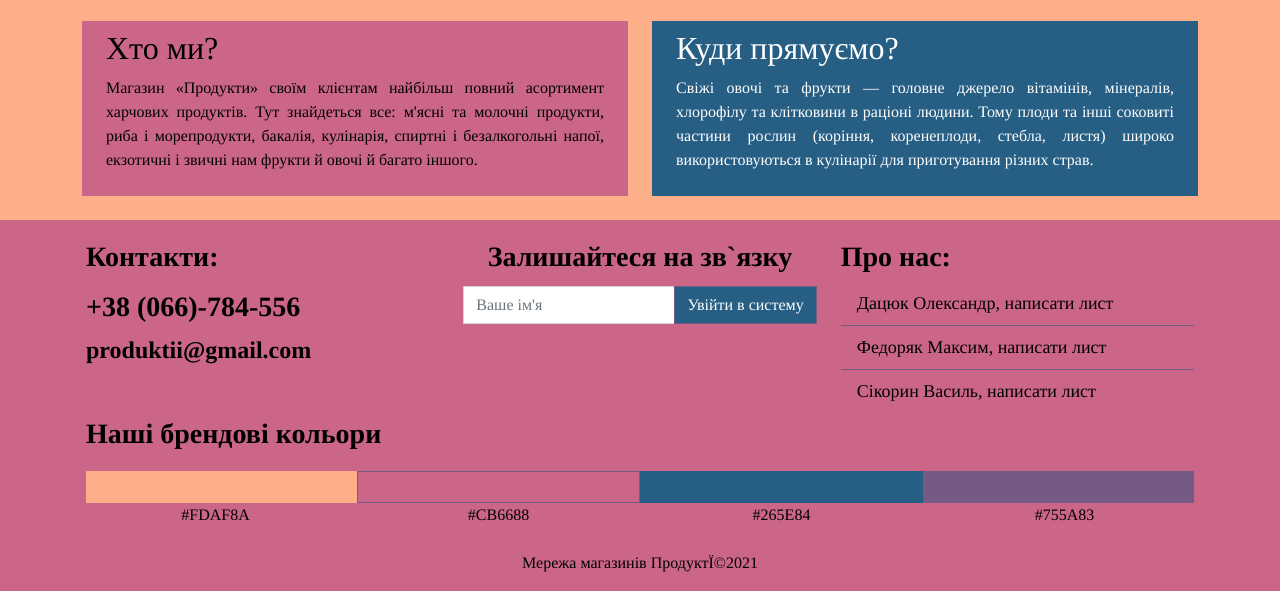
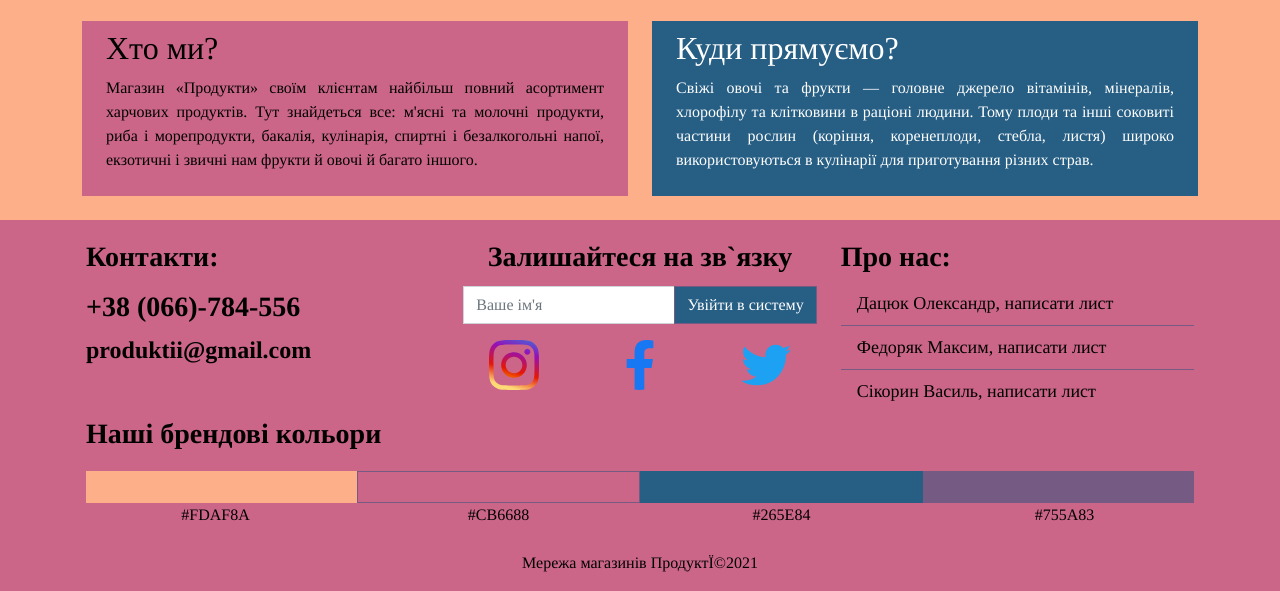
Before and after one commit to FaustCS/JS-SPA, a plain HTML site: page index.html in a window 1280 px wide. Shown: the part 986-1577 px from the top of the page. Drawn offline with Linux system fonts and the light colour scheme.

Commit message:
Added icons in footer for social media

```diff
--- a/customStyle.css
+++ b/customStyle.css
@@ -42,3 +42,10 @@
     .custom-ul-size {
         font-size: 18px;
     }
+
+    .my-icon {
+        background-color: #CB6688;
+        width: 50px;
+        height: 50px;
+        align-items: center;
+    }
--- a/index.html
+++ b/index.html
@@ -6,6 +6,7 @@
     <title></title>
     <link rel="stylesheet" href="bootstrap/css/bootstrap.min.css">
     <link rel="stylesheet" href="bootstrap-icons-1.4.1/bootstrap-icons.css">
+    <link rel="stylesheet" href="https://cdnjs.cloudflare.com/ajax/libs/font-awesome/4.7.0/css/font-awesome.min.css">
     <link rel="stylesheet" href="customStyle.css">
     <link rel="icon" type="image/png" href="images/favicon.ico">
 </head>
--- a/snippets/footer-snippet.html
+++ b/snippets/footer-snippet.html
@@ -13,6 +13,17 @@
                     <div class="input-group mb-3">
                         <input id="nameInput" type="text" class="form-control rounded-0" placeholder="Ваше ім'я" aria-label="Recipient's username" aria-describedby="button-addon2">
                         <button class="btn btn-outline-secondary custom-color-inverse rounded-0" onclick="$projectClass.getUserName()" type="button" id="button-addon2">Увійти в систему</button>
+                    </div>
+                    <div class="row text-center">
+                        <div class="col-4">
+                            <a href="#"><img class="my-icon" src="images/insta.svg" alt="Інстаграм" title="Інстаграм"></a>
+                        </div>
+                        <div class="col-4">
+                            <a href="#"> <img class="my-icon" src="images/fb.svg" alt="Фейсбук" title="Фейсбук"></a>
+                        </div>
+                        <div class="col-4">
+                            <a href="#"><img class="my-icon" src="images/tw.svg" alt="Твіттер" title="Твіттер"></a>
+                        </div>
                     </div>
                 </div>
                 <div class="col-lg-4 col-md-12">
```
Also changed, not shown: images/fb.svg (added), images/insta.svg (added), images/tw.svg (added).
